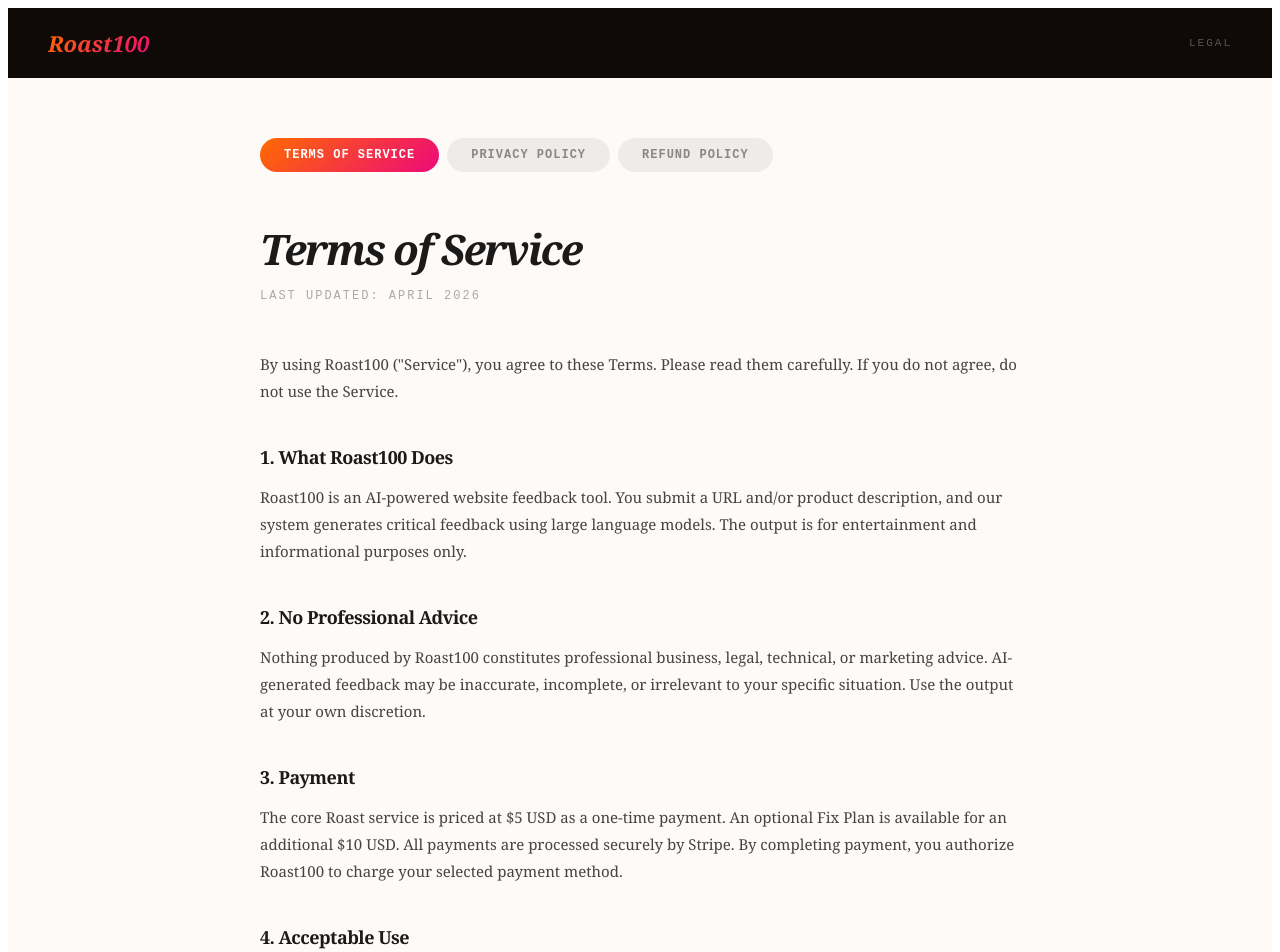
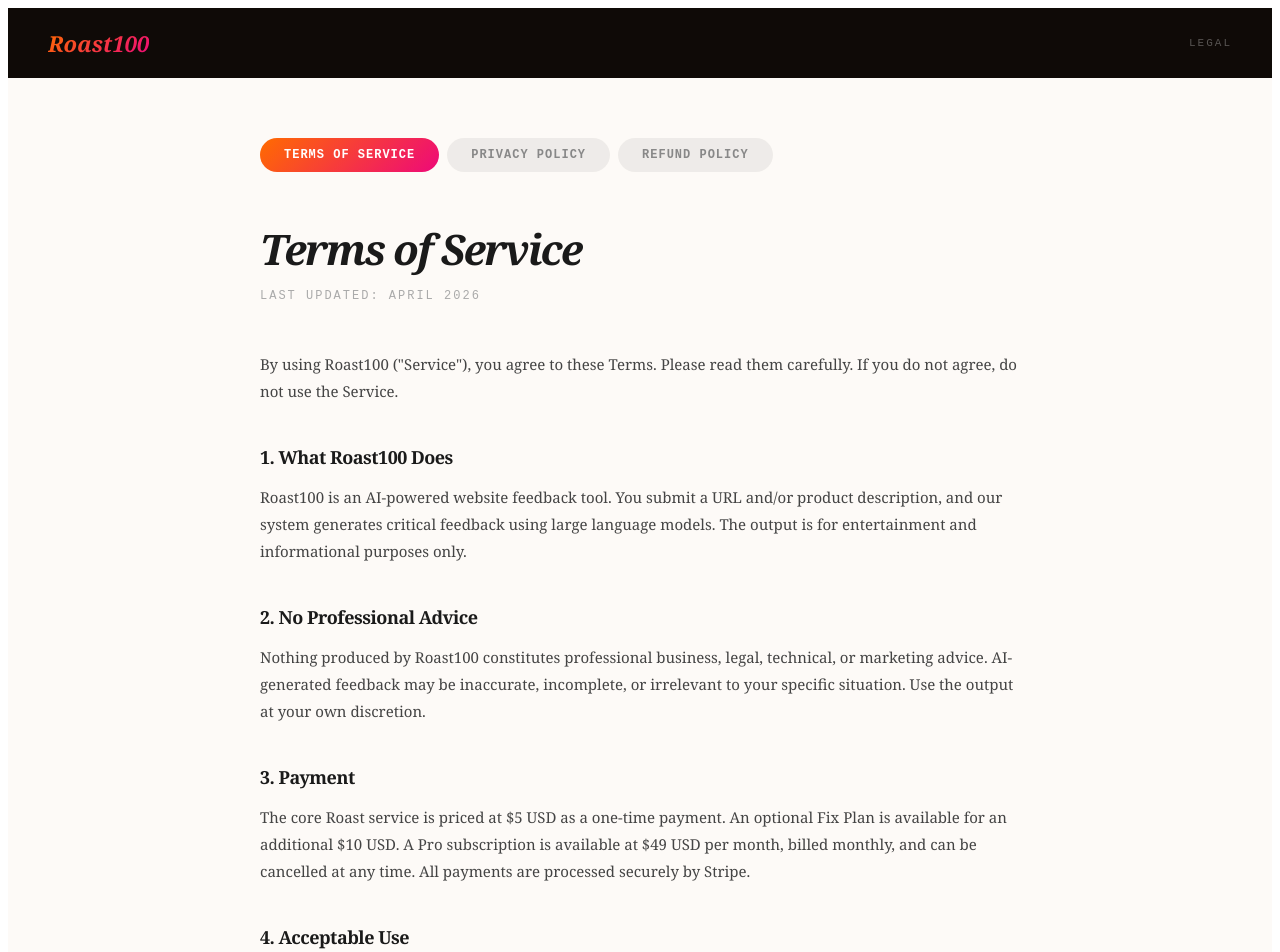
Before and after one commit to soruva/roast100, a Next.js app: page /legal in a window 1280 px wide. Shown: the top 952 px of the page. Built offline with nearby package versions, Linux system fonts and the light colour scheme.

Commit message:
Update page.tsx

```diff
--- a/app/legal/page.tsx
+++ b/app/legal/page.tsx
@@ -168,9 +168,9 @@
             <h2 style={h2Style}>3. Payment</h2>
             <p style={pStyle}>
               The core Roast service is priced at $5 USD as a one-time payment.
-              An optional Fix Plan is available for an additional $10 USD. All
-              payments are processed securely by Stripe. By completing payment,
-              you authorize Roast100 to charge your selected payment method.
+              An optional Fix Plan is available for an additional $10 USD. A Pro
+              subscription is available at $49 USD per month, billed monthly, and
+              can be cancelled at any time. All payments are processed securely by Stripe.
             </p>
 
             <h2 style={h2Style}>4. Acceptable Use</h2>
```
